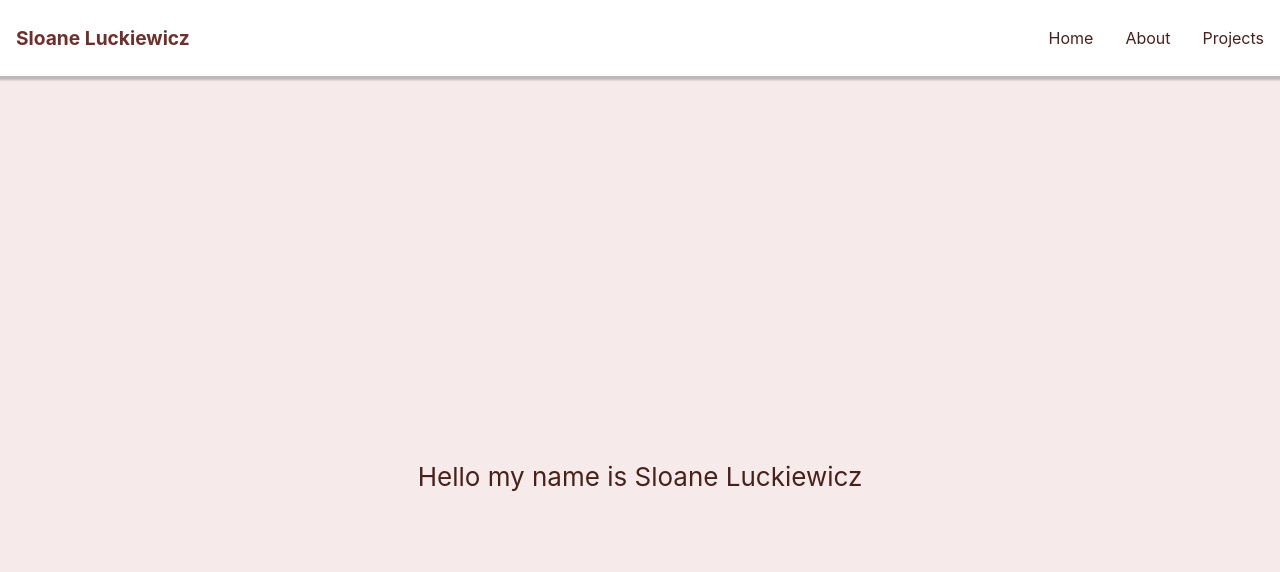
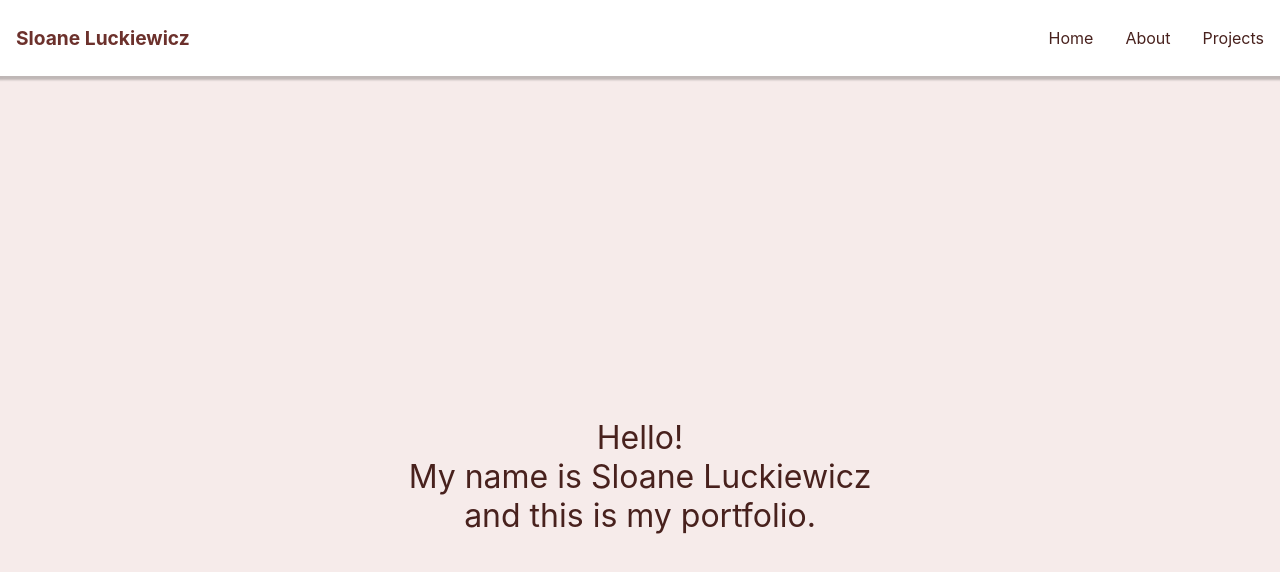
Before and after one commit to sloaneeluckiewicz/Portfolio, a React (Create React App) app in the folder sloane-luckiewicz/: page / in a window 1280 px wide. Shown: the top 572 px of the page. Built offline with nearby package versions, Linux system fonts and the light colour scheme.

Commit message:
Introduction
One letter at a time introduction.
setTimeout, useEffect

```diff
--- a/sloane-luckiewicz/src/components/Hello/Hello.js
+++ b/sloane-luckiewicz/src/components/Hello/Hello.js
@@ -1,22 +1,48 @@
-import React from 'react';
-import styles from './styles.module.css';
+import styles from "./styles.module.css";
+import {React, useState, useEffect} from "react";
 
-class Hello extends React.Component {
-    constructor() {
-      super();
-    }
+function Hello() {
+    const first_text = "Hello!";
+    const second_text = "My name is Sloane Luckiewicz";
+    const third_text = "and this is my portfolio.";
 
-    async componentDidMount() {
-      await new Promise(resolve => setTimeout(resolve, 3000));
-    }
+    const [text1, setText1] = useState("");
+    const [text2, setText2] = useState("");
+    const [text3, setText3] = useState("");
 
-    render() {
-        return (
-            <div className={styles.main}>
-                <p>Hello my name is Sloane Luckiewicz </p>
-            </div>
-        )
-    }
-  }
 
-  export default Hello ;
+    useEffect(() => {
+      const timeout = setTimeout(() => {
+        setText1(first_text.slice(0, text1.length + 1));
+      }, 200);
+      return () => clearTimeout(timeout);
+    }, [text1]);
+
+    useEffect(() => {
+      const timeout = setTimeout(() => {
+        setText2(second_text.slice(0, text2.length + 1));
+      }, 100);
+
+      return () => clearTimeout(timeout);
+    }, [text2]);
+
+    useEffect(() => {
+      const timeout = setTimeout(() => {
+        setText3(third_text.slice(0, text3.length + 1));
+      }, 100);
+
+      return () => clearTimeout(timeout);
+    }, [text3]);
+
+  return (
+    <div className={styles.main}>
+        <span className={styles.message}>
+          <div>{text1}</div>
+          <div>{text2}</div>
+          <div>{text3}</div>
+        </span>
+    </div>
+  );
+}
+
+export default Hello;
--- a/sloane-luckiewicz/src/components/Hello/styles.module.css
+++ b/sloane-luckiewicz/src/components/Hello/styles.module.css
@@ -9,3 +9,8 @@
   font-size: calc(10px + 2vmin);
   color: #48211d;
 }
+
+.message {
+  text-align: center;
+  font-size: 32px;
+}
```
Lines whose indentation alone changed are shown as unchanged.
